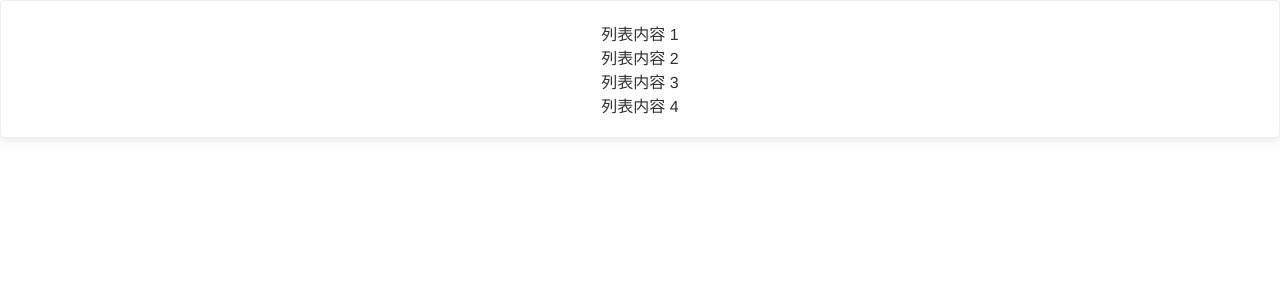
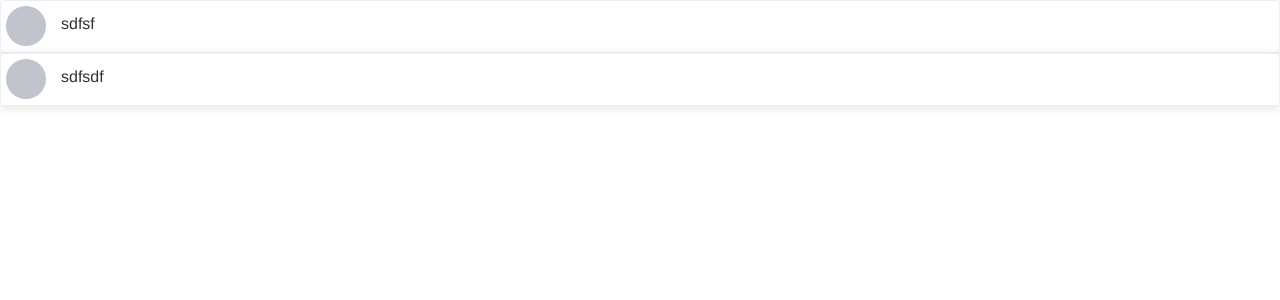
Before and after one commit to BringerXu/serviceAccount, a Vue app: page /#/ in a window 1280 px wide. Shown: the top 300 px of the page. Built offline with nearby package versions, Linux system fonts and the light colour scheme.

Commit message:
添加dialog

```diff
--- a/src/components/ListView.vue
+++ b/src/components/ListView.vue
@@ -1,10 +1,32 @@
 <template>
 <div id="listview">
-    <el-card class="box-card">
-    <div v-for="o in 4" :key="o" class="text item">
-        {{'列表内容 ' + o }}
+    <div v-for="(item, index) in items" :key="index">
+        <el-card class="box-card" :body-style="{padding:'0px'}" @click.native="handleCardClick(index)">
+            <el-container>
+            <el-avatar>
+
+            </el-avatar>
+            <el-main>
+                <span id="itemName">{{item.name}}</span>
+
+            </el-main>
+            <div id="sBar">
+
+            </div>
+            </el-container>
+        </el-card>
     </div>
-    </el-card>
+    <el-dialog
+    title="提示"
+    :visible.sync="dialogVisible"
+    width="30%"
+    :before-close="handleClose">
+        <span>这是一段信息</span>
+        <span slot="footer" class="dialog-footer">
+            <el-button @click="dialogVisible = false">取 消</el-button>
+            <el-button type="primary" @click="dialogVisible = false">确 定</el-button>
+        </span>
+    </el-dialog>
 </div>
 </template>
 
@@ -13,15 +35,67 @@ export default {
     name:"listview",
     data(){
         return {
-
+            dialogVisible: false,
+            items:[
+                {
+                    "name":"sdfsf"
+                    },
+                    {
+                        "name":"sdfsdf"
+                    }
+                ]
         }
     },
     methods:{
+        handleCardClick(index){
+            this.dialogVisible = true;
+        },
 
+        handleDialogData(){
+
+        },
+        handleClose(done) {
+        this.$confirm('确认关闭？')
+          .then(_ => {
+            done();
+          })
+          .catch(_ => {});
+          }
     }
 }
 </script>
 
 <style>
+.el-card__body{
+    padding:5px;
+    margin-bottom: 1px;
+    box-shadow: 10px 0px 0px black;
+    text-align: left;
+    vertical-align: middle;
+}
 
+.el-main{
+    padding:0px;
+    margin: 0px;
+    text-align: left;
+    margin-left: 5px;
+    vertical-align: middle;
+}
+
+#listview > div > div > div > section > main{
+    padding: 5px;
+    vertical-align: middle;
+}
+
+.el-avatar{
+    margin: 5px;
+}
+
+#itemName{
+    position:absolute;
+    transform:translate(0,50%);
+}
+
+.el-dialog{
+}
 </style>
```
